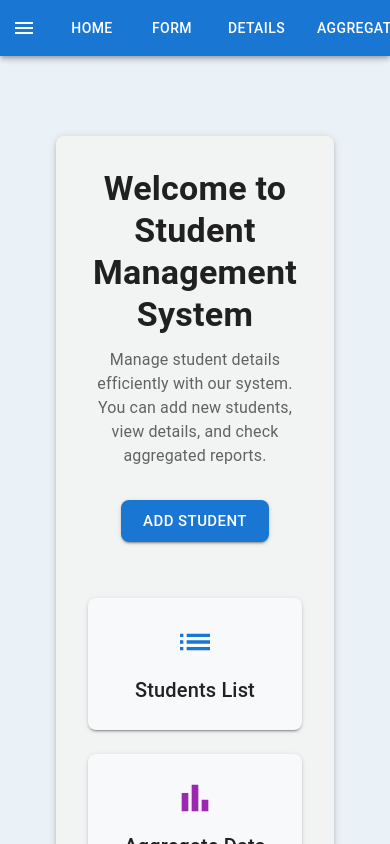
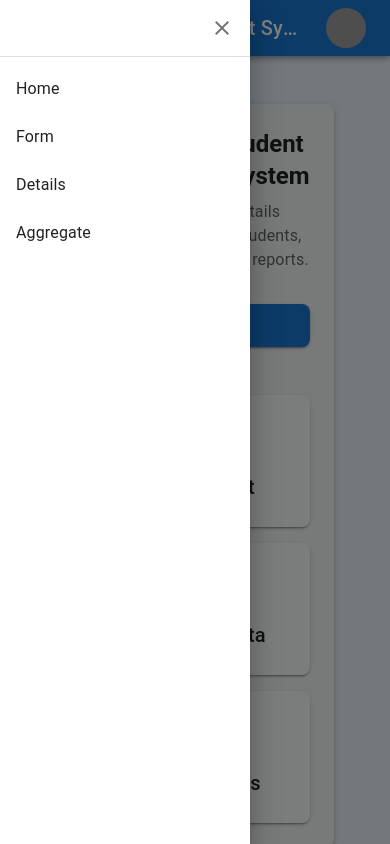
Before and after one commit to sanjubarker/students-management-ui, a React (Vite) app: page /home in a window 390 px wide. Both pictures are taken after a click on the button 24 px from the left and 28 px from the top of the page. Shown: the top 844 px of the page. Built offline with nearby package versions, Linux system fonts and the light colour scheme; grey boxes are pictures that could not be loaded.

Commit message:
adding responsiveness

```diff
--- a/src/components/Navbar.jsx
+++ b/src/components/Navbar.jsx
@@ -1,4 +1,5 @@
 import React, { useState } from "react";
+import { useNavigate } from "react-router-dom";
 import {
   AppBar,
   Toolbar,
@@ -10,91 +11,127 @@ import {
   Container,
   Popover,
   Paper,
+  Drawer,
+  List,
+  ListItem,
+  ListItemButton,
+  ListItemText,
+  Divider,
 } from "@mui/material";
 import MenuIcon from "@mui/icons-material/Menu";
+import CloseIcon from "@mui/icons-material/Close";
 
 const Header = () => {
   const [anchorEl, setAnchorEl] = useState(null);
+  const [mobileOpen, setMobileOpen] = useState(false);
+  const navigate = useNavigate();
 
+  // Toggle Drawer for Mobile
+  const handleDrawerToggle = () => {
+    setMobileOpen(!mobileOpen);
+  };
+
+  // Popover Handlers
   const handlePopoverOpen = (event) => {
     setAnchorEl(event.currentTarget);
   };
-
   const handlePopoverClose = () => {
     setAnchorEl(null);
   };
 
-  const open = Boolean(anchorEl);
+  // Drawer Menu Items
+  const menuItems = [
+    { text: "Home", link: "/home" },
+    { text: "Form", link: "/add-student" },
+    { text: "Details", link: "/students-list" },
+    { text: "Aggregate", link: "/aggregate" },
+  ];
 
   return (
-    <AppBar position="fixed">
+    <>
+      <AppBar position="fixed" sx={{ bgcolor: "#1976D2" }}>
         <Container maxWidth="lg">
           <Toolbar disableGutters>
-          <IconButton edge="start" color="inherit" aria-label="menu" sx={{ mr: 2 }}>
+            {/* Mobile Menu Icon */}
+            <IconButton
+              edge="start"
+              color="inherit"
+              aria-label="menu"
+              sx={{ display: { xs: "flex", md: "none" }, mr: 2 }}
+              onClick={handleDrawerToggle}
+            >
               <MenuIcon />
             </IconButton>
+
+            {/* Title */}
             <Typography variant="h6" noWrap component="div">
               Student Management System
             </Typography>
+
             <Box sx={{ flexGrow: 1 }} />
-          <Box sx={{ display: "flex", gap: 2 }}>
-            <Button color="inherit" href="/home">
-              Home
+
+            {/* Desktop Navigation Buttons */}
+            <Box sx={{ display: { xs: "none", md: "flex" }, gap: 2 }}>
+              {menuItems.map((item) => (
+                <Button
+                  key={item.text}
+                  color="inherit"
+                  onClick={() => navigate(item.link)}
+                >
+                  {item.text}
                 </Button>
-            <Button color="inherit" href="/add-student">
-              Form
-            </Button>
-            <Button color="inherit" href="/students-list">
-              Details
-            </Button>
-            <Button color="inherit" href="/aggregate">
-              Aggregate
-            </Button>
+              ))}
             </Box>
 
-          {/* Profile Icon with Popover */}
-          <IconButton
-            color="inherit"
-            sx={{ ml: 2 }}
-            onMouseEnter={handlePopoverOpen}
-            onMouseLeave={handlePopoverClose}
-          >
+            {/* Profile Icon */}
+            <IconButton color="inherit" sx={{ ml: 2 }} onClick={handlePopoverOpen}>
               <Avatar alt="Profile" src="/path-to-profile-image.jpg" />
             </IconButton>
 
-          {/* Popover for User Info */}
+            {/* Profile Popover */}
             <Popover
-            open={open}
+              open={Boolean(anchorEl)}
               anchorEl={anchorEl}
               onClose={handlePopoverClose}
-            anchorOrigin={{
-              vertical: "bottom",
-              horizontal: "center",
-            }}
-            transformOrigin={{
-              vertical: "top",
-              horizontal: "center",
-            }}
-            disableRestoreFocus
-            sx={{ pointerEvents: "none" }}
+              anchorOrigin={{ vertical: "bottom", horizontal: "center" }}
+              transformOrigin={{ vertical: "top", horizontal: "center" }}
             >
               <Paper sx={{ p: 2, textAlign: "center", width: 150 }}>
-              <Avatar
-                src="/path-to-profile-image.jpg"
-                alt="User"
-                sx={{ width: 56, height: 56, margin: "auto", mb: 1 }}
-              />
-              <Typography variant="subtitle1" fontWeight="bold">
-                User_123
-              </Typography>
-              <Typography variant="body2" color="textSecondary">
-                +91 9876543210
-              </Typography>
+                <Avatar src="/path-to-profile-image.jpg" alt="User" sx={{ width: 56, height: 56, margin: "auto", mb: 1 }} />
+                <Typography variant="subtitle1" fontWeight="bold">User_123</Typography>
+                <Typography variant="body2" color="textSecondary">+91 9876543210</Typography>
               </Paper>
             </Popover>
           </Toolbar>
         </Container>
       </AppBar>
+
+      {/* Mobile Drawer */}
+      <Drawer anchor="left" open={mobileOpen} onClose={handleDrawerToggle}>
+        <Box sx={{ width: 250, height: "100vh", display: "flex", flexDirection: "column" }}>
+          {/* Close Button */}
+          <Box sx={{ display: "flex", justifyContent: "flex-end", p: 1 }}>
+            <IconButton onClick={handleDrawerToggle}>
+              <CloseIcon />
+            </IconButton>
+          </Box>
+
+          <Divider />
+
+          {/* Drawer Menu Items */}
+          <List sx={{ flexGrow: 1 }}>
+            {menuItems.map((item) => (
+              <ListItem key={item.text} disablePadding>
+                <ListItemButton onClick={() => { navigate(item.link); handleDrawerToggle(); }}>
+                  <ListItemText primary={item.text} />
+                </ListItemButton>
+              </ListItem>
+            ))}
+          </List>
+        </Box>
+      </Drawer>
+    </>
   );
 };
+
 export default Header;
--- a/src/pages/Home.jsx
+++ b/src/pages/Home.jsx
@@ -9,28 +9,41 @@ const Home = () => {
   const navigate = useNavigate();
 
   return (
-    <Container maxWidth="md" sx={{ mt: 12 }}>
-      <Paper elevation={3} sx={{ p: 4, textAlign: "center", borderRadius: 2 , backgroundColor:"#F2F4F4"}}>
-        <Typography variant="h4" fontWeight="bold" gutterBottom>
+    <Container maxWidth="md" sx={{ mt: { xs: 8, md: 12 }, px: { xs: 2, md: 0 } }}>
+    <Paper
+      elevation={3}
+      sx={{
+        p: { xs: 3, md: 4 },
+        textAlign: "center",
+        borderRadius: 2,
+        backgroundColor: "#F2F4F4"
+      }}
+    >
+      <Typography variant="h5" fontWeight="bold" gutterBottom>
         Welcome to Student Management System
       </Typography>
+
       <Typography variant="body1" color="textSecondary" paragraph>
-          Manage student details efficiently with our system. You can add new students,
-          view details, and check aggregated reports.
+        Manage student details efficiently. Add new students, view details, and check reports.
       </Typography>
 
       <Button
         variant="contained"
         color="primary"
         size="large"
-          sx={{ mt: 2, borderRadius: 2 }}
+        sx={{ mt: 2, borderRadius: 2, width: { xs: "100%", sm: "auto" } }}
         onClick={() => navigate("/add-student")}
       >
         Add Student
       </Button>
 
-     <Grid container spacing={3} sx={{ mt: 4 }}>
-  <Grid item xs={12} sm={4}>
+      <Grid container spacing={2} sx={{ mt: 4 }}>
+        {[
+          { icon: <ListIcon color="primary" sx={{ fontSize: 40 }} />, text: "Students List", link: "/students-list" },
+          { icon: <BarChartIcon color="secondary" sx={{ fontSize: 40 }} />, text: "Aggregate Data", link: "/aggregate" },
+          { icon: <SchoolIcon color="success" sx={{ fontSize: 40 }} />, text: "More Features", link: "#" },
+        ].map((item, index) => (
+          <Grid item xs={12} sm={4} key={index}>
             <Paper
               elevation={2}
               sx={{
@@ -38,64 +51,21 @@ const Home = () => {
                 textAlign: "center",
                 cursor: "pointer",
                 borderRadius: 2,
-        backgroundColor:"#F8F9FA",
-        transition: "transform 0.3s ease-in-out", // Smooth transition
-        "&:hover": {
-          transform: "scale(1.05)", // Expands on hover
-        },
+                backgroundColor: "#F8F9FA",
+                transition: "transform 0.3s ease-in-out",
+                "&:hover": { transform: "scale(1.05)" },
               }}
-      onClick={() => navigate("/students-list")}
+              onClick={() => (item.link !== "#" ? navigate(item.link) : alert("More features coming soon!"))}
             >
-      <ListIcon color="primary" sx={{ fontSize: 40 }} />
-      <Typography variant="h6" mt={1}>Students List</Typography>
+              {item.icon}
+              <Typography variant="h6" mt={1}>{item.text}</Typography>
             </Paper>
           </Grid>
-
-  <Grid item xs={12} sm={4}>
-    <Paper
-      elevation={2}
-      sx={{
-        p: 3,
-        textAlign: "center",
-        cursor: "pointer",
-        borderRadius: 2,
-        backgroundColor:"#F8F9FA",
-        transition: "transform 0.3s ease-in-out",
-        "&:hover": {
-          transform: "scale(1.05)",
-        },
-      }}
-      onClick={() => navigate("/aggregate")}
-    >
-      <BarChartIcon color="secondary" sx={{ fontSize: 40 }} />
-      <Typography variant="h6" mt={1}>Aggregate Data</Typography>
-    </Paper>
+        ))}
       </Grid>
-
-  <Grid item xs={12} sm={4}>
-    <Paper
-      elevation={2}
-      sx={{
-        p: 3,
-        textAlign: "center",
-        cursor: "pointer",
-        borderRadius: 2,
-        backgroundColor:"#F8F9FA",
-        transition: "transform 0.3s ease-in-out",
-        "&:hover": {
-          transform: "scale(1.05)",
-        },
-      }}
-      onClick={() => alert("More features coming soon!")}
-    >
-      <SchoolIcon color="success" sx={{ fontSize: 40 }} />
-      <Typography variant="h6" mt={1}>More Features</Typography>
-    </Paper>
-  </Grid>
-</Grid>
-
     </Paper>
   </Container>
+
   );
 };
 
--- a/src/pages/StudentDetails.jsx
+++ b/src/pages/StudentDetails.jsx
@@ -10,11 +10,13 @@ import {
   Paper,
   Typography,
   Box,
+  useMediaQuery
 } from "@mui/material";
 import LoadingSpinner from "../components/LoadingSpinner";
 
 const StudentTable = () => {
   const { students, loadStudents } = useContext(StudentContext);
+  const isSmallScreen = useMediaQuery("(max-width: 600px)");
 
   useEffect(() => {
     if (students.length === 0) loadStudents();
@@ -25,12 +27,21 @@ const StudentTable = () => {
   if (!memoizedStudents.length) return <LoadingSpinner />;
 
   return (
-    <Box sx={{ mt: 12, px: 2 }}>
-      <Typography variant="h5" align="center" gutterBottom sx={{fontWeight: "bold"}}>
+    <Box sx={{ mt: 12, px: 2, width: "100%", overflowX: "auto" }}>
+      <Typography
+        variant={isSmallScreen ? "h6" : "h5"}
+        align="center"
+        gutterBottom
+        sx={{ fontWeight: "bold", whiteSpace: "nowrap" }}
+      >
         Students Data
       </Typography>
-      <TableContainer component={Paper} sx={{ maxHeight: 400 }}>
-  <Table stickyHeader>
+
+      <TableContainer
+        component={Paper}
+        sx={{ maxHeight: 400, overflowX: "auto", width: "100%" }}
+      >
+        <Table stickyHeader size={isSmallScreen ? "small" : "medium"}>
           <TableHead>
             <TableRow>
               {["Name", "Number", "Batch", "Grade", "Joining Date"].map((header) => (
@@ -42,6 +53,8 @@ const StudentTable = () => {
                     borderBottom: "2px solid #fff",
                     backgroundColor: "#1f618d",
                     color: "#fff",
+                    fontSize: isSmallScreen ? "0.8rem" : "1rem",
+                    whiteSpace: "nowrap"
                   }}
                 >
                   {header}
@@ -50,7 +63,7 @@ const StudentTable = () => {
             </TableRow>
           </TableHead>
           <TableBody>
-      {memoizedStudents.map(({ id, name, phone_number, batch, grade, date_of_joining }, index) => ( // Added 'index' here
+            {memoizedStudents.map(({ id, name, phone_number, batch, grade, date_of_joining }, index) => (
               <TableRow
                 key={id}
                 hover
@@ -59,17 +72,16 @@ const StudentTable = () => {
                   "&:hover": { backgroundColor: "#FFAB91" },
                 }}
               >
-          <TableCell align="center">{name}</TableCell>
-          <TableCell align="center">{phone_number}</TableCell>
-          <TableCell align="center">{batch}</TableCell>
-          <TableCell align="center">{grade.toUpperCase()}</TableCell>
-          <TableCell align="center">{date_of_joining}</TableCell>
+                <TableCell align="center" sx={{ fontSize: isSmallScreen ? "0.75rem" : "1rem" }}>{name}</TableCell>
+                <TableCell align="center" sx={{ fontSize: isSmallScreen ? "0.75rem" : "1rem" }}>{phone_number}</TableCell>
+                <TableCell align="center" sx={{ fontSize: isSmallScreen ? "0.75rem" : "1rem" }}>{batch}</TableCell>
+                <TableCell align="center" sx={{ fontSize: isSmallScreen ? "0.75rem" : "1rem" }}>{grade.toUpperCase()}</TableCell>
+                <TableCell align="center" sx={{ fontSize: isSmallScreen ? "0.75rem" : "1rem" }}>{date_of_joining}</TableCell>
               </TableRow>
             ))}
           </TableBody>
         </Table>
       </TableContainer>
-
     </Box>
   );
 };
```
Also changed, not shown: src/components/Sidebar.jsx (added, +69 -0 lines), src/pages/AggregatePage.jsx (indentation only). Lines whose indentation alone changed are shown as unchanged.
